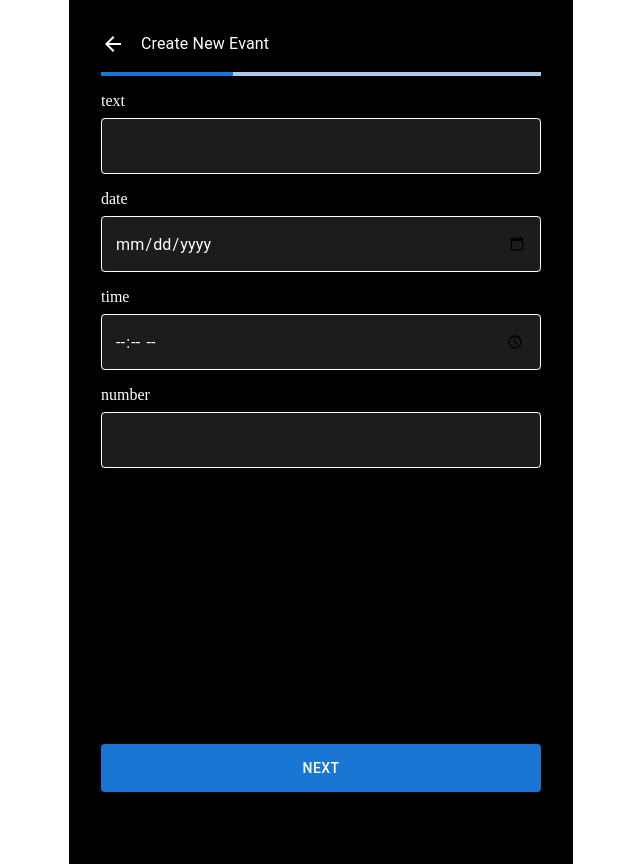
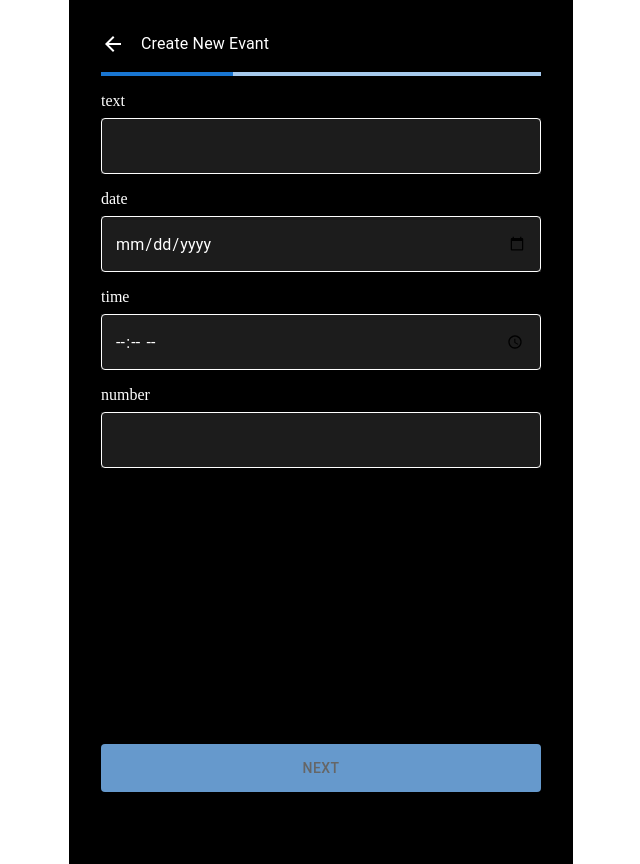
Before and after one commit to farnoosh-afshinrad/party-planning, a React (Vite) app: page /party-form in a window 1280 px wide. Shown: the whole page, without its empty margins (319-959 px from the left). Built offline with nearby package versions, Linux system fonts and the light colour scheme.

Commit message:
fix form validation

```diff
--- a/src/Components/EventForm/EventForm.tsx
+++ b/src/Components/EventForm/EventForm.tsx
@@ -1,16 +1,31 @@
-import React from 'react';
-import InputFields from './components/InputFields';
+import React, { useEffect } from 'react';
+import FormControl from '@mui/material/FormControl';
+import { useForm, Controller } from 'react-hook-form';
+import { StyledTextField } from './components/StyledTextField';
 import { Box, LinearProgress } from '@mui/material';
 import EventDetailsLayout from '../EventDetailsLayout/EventDetailsLayout';
 import { useNavigate } from 'react-router-dom';
 import useInputStore from '../../stores/useInputStore';
 import useEventDateState from '../../stores/useEventDateState';
 
+interface FormData {
+    text: string;
+    date: string;
+    time: string;
+    number: string;
+}
+
 const EventForm: React.FC = () => {
-    const { values } = useInputStore();
+    const { control, reset, formState: { isValid } } = useForm<FormData>();
+    const { values, setValues } = useInputStore();
+
     const addEvent = useEventDateState((state) => state.addEvent);
 
     const navigate = useNavigate()
+
+    useEffect(() => {
+        reset(values);
+    }, [reset, values]);
 
     const navigateToQuizeEmail = () => {
         addEvent(values)
@@ -18,10 +33,38 @@ const EventForm: React.FC = () => {
     }
 
     return (
-        <EventDetailsLayout handleNextBtn={navigateToQuizeEmail}>
+        <EventDetailsLayout handleNextBtn={navigateToQuizeEmail} disabled={!isValid}>
             <Box sx={{ width: '100%' }} >
                 <LinearProgress variant="determinate" value={30} sx={{ marginBottom: 2 }} />
-                <InputFields />
+                <form >
+                    <FormControl fullWidth variant="standard">
+                        {Object.entries(values).map(([key, value]) => (
+                            <Controller
+                                key={key}
+                                name={key as keyof FormData}
+                                control={control}
+                                defaultValue={value}
+                                rules={{ required: true }}
+                                render={({ field }) => (
+                                    <>
+                                        <label htmlFor={key} style={{ color: 'white', textAlign: 'left' }} >{key}</label>
+                                        <StyledTextField fullWidth
+                                            {...field}
+                                            type={key}
+                                            variant="outlined"
+                                            margin="normal"
+                                            onChange={(e) => {
+                                                field.onChange(e);
+                                                setValues({ [key]: e.target.value });
+                                            }}
+                                        />
+                                    </>
+                                )}
+                            />
+
+                        ))}
+                    </FormControl>
+                </form>
             </Box>
         </EventDetailsLayout>
 
--- a/src/Components/EventForm/components/InputFields.tsx
+++ /dev/null
@@ -1,58 +0,0 @@
-import { useEffect } from 'react';
-import FormControl from '@mui/material/FormControl';
-import { useForm, Controller } from 'react-hook-form';
-import useInputStore from '../../../stores/useInputStore';
-import { StyledTextField } from './StyledTextField'
-
-interface FormData {
-    text: string;
-    date: string;
-    time: string;
-    number: string;
-}
-
-
-const InputFields = () => {
-
-    const { control, reset } = useForm<FormData>();
-    const { values, setValues } = useInputStore();
-
-
-    useEffect(() => {
-        reset(values);
-    }, [reset, values]);
-
-    return (
-        <form >
-            <FormControl fullWidth variant="standard">
-                {Object.entries(values).map(([key, value]) => (
-                    <Controller
-                        key={key}
-                        name={key as keyof FormData}
-                        control={control}
-                        defaultValue={value}
-                        render={({ field }) => (
-                            <>
-                                <label htmlFor={key} style={{ color: 'white', textAlign: 'left' }} >{key}</label>
-                                <StyledTextField fullWidth
-                                    {...field}
-                                    type={key}
-                                    variant="outlined"
-                                    margin="normal"
-                                    onChange={(e) => {
-                                        field.onChange(e);
-                                        setValues({ [key]: e.target.value });
-                                    }}
-                                />
-                            </>
-                        )}
-                    />
-
-                ))}
-            </FormControl>
-
-        </form>
-    );
-};
-
-export default InputFields;
```
